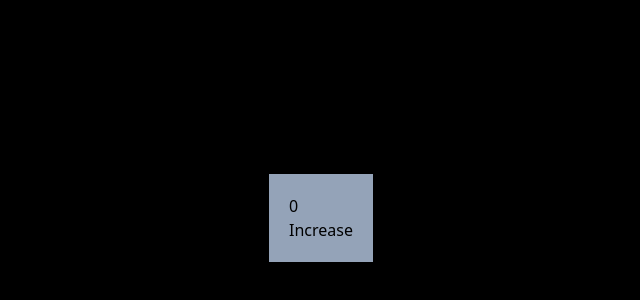
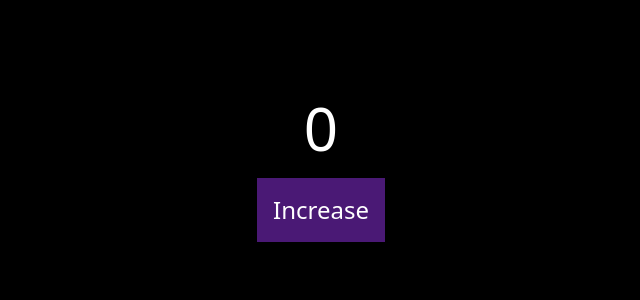
Before and after one commit to SundayLogic/DragThisBox, a Next.js app: page / in a window 1280 px wide. Shown: the part 458-758 px from the top of the page, without its empty margins (319-959 px from the left). Built offline with nearby package versions, Linux system fonts and the light colour scheme.

Commit message:
Zustand Test with button 1.0

```diff
--- a/components/atoms/Buttons/BtnTest.tsx
+++ b/components/atoms/Buttons/BtnTest.tsx
@@ -8,15 +8,16 @@ interface ButtonProps {
 }
 
 function Button({ onClick, children }: ButtonProps) {
-    return <button onClick={() => onClick()}>{children}</button>
+    return <button className="bg-purple-600/50 p-4 text-2xl rouded-md" onClick={() => onClick()}>{children}</button>
 }
 
 const BtnTest = () => {
   const [result, setResult] = useState<number>(0);
   return (
-    <div className="bg-slate-400 p-5 mb-20">
-        <h1>{result}</h1>
-        <Button onClick={() => setResult(result+1)} children={"Increase"}/>
+    <div className="p-5 mb-20 text-white flex flex-col space-y-5">
+        <h1 className="text-center text-6xl">{result}</h1>
+        <Button
+        onClick={() => setResult(result+1)} children={"Increase"}/>
     </div>
 
   );
```
